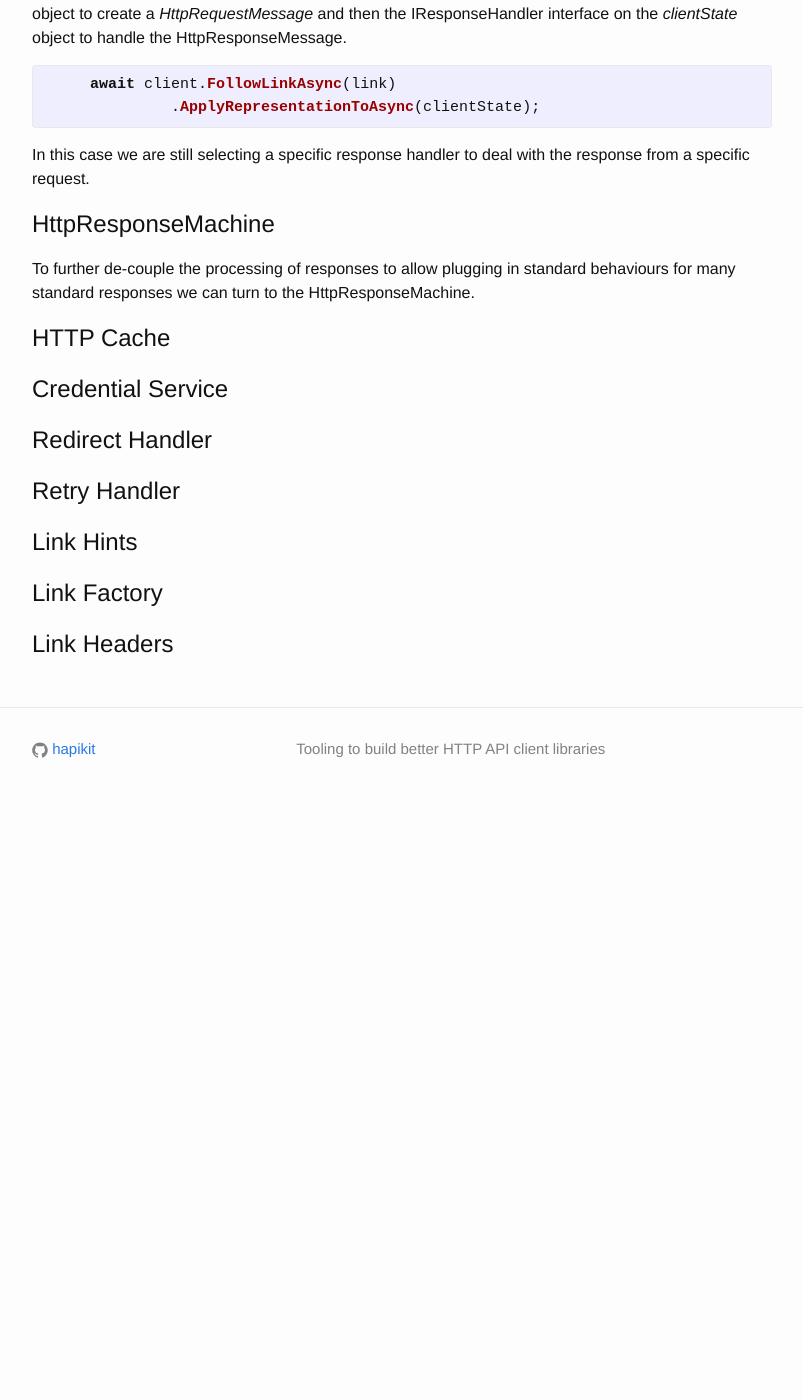
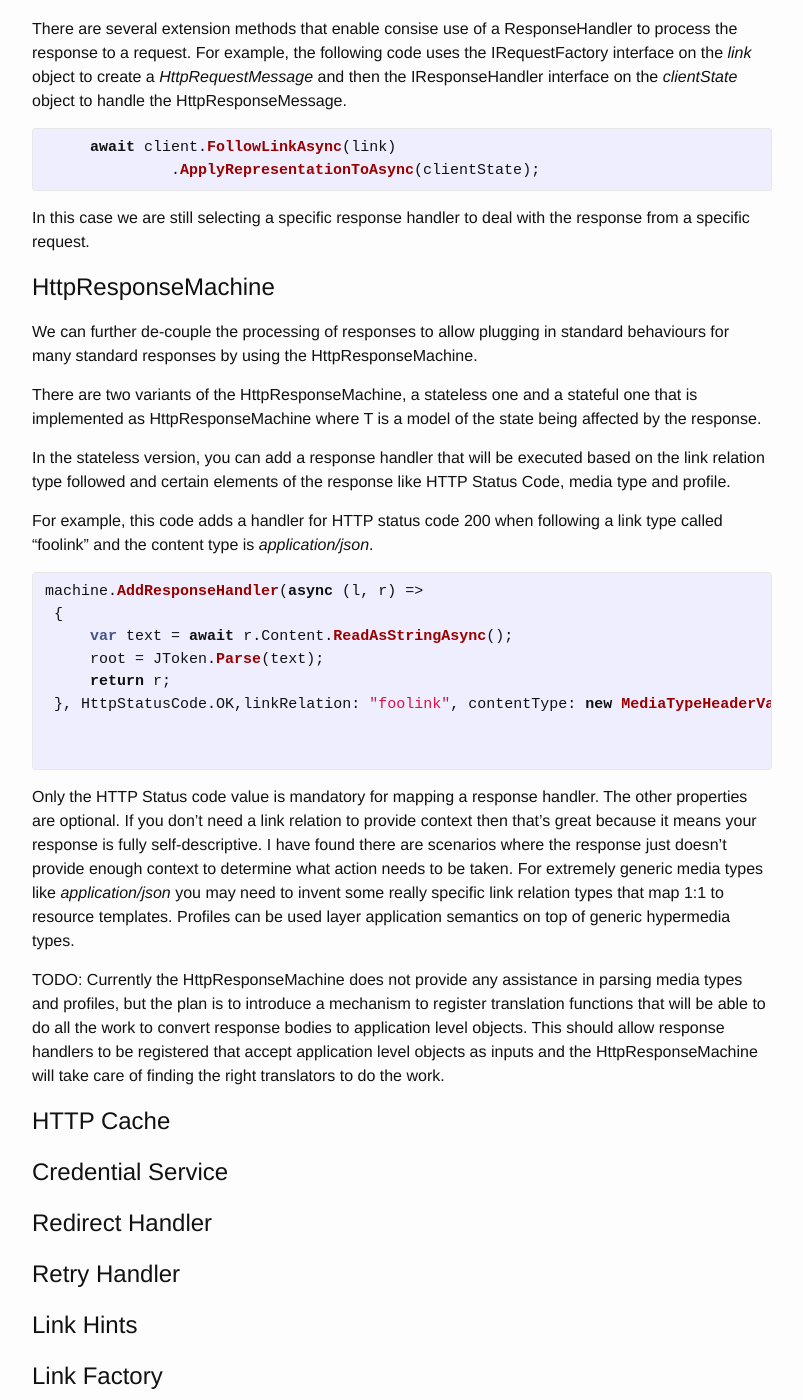
Before and after one commit to hapikit/hapikit.github.io, a Jekyll site: the page built from tools.md, in a window 1280 px wide and 1400 px high, scrolled down 2753 px. Shown: the whole window, without its empty margins (238-1041 px from the left). Built offline with Jekyll 4.4.1, drawn with Linux system fonts in a browser that asks for light colours; before the commit the page ends 3574 px from its top, so only the background shows below that; some of the changed text lies outside the part shown.

Commit message:
Added description of HttpResponseMachine

```diff
--- a/tools.md
+++ b/tools.md
@@ -64,7 +64,7 @@ namespace haveibeenpwnd.net.hapisdk
 
 {% endhighlight %}
 
-
+The Link class itself does not actually build the HTTP request, it holds a chain of RequestBuilders that do all the work.
 
 ## RequestBuilder
 RequestBuilder is an implementation of the [chain of responsibility pattern](https://en.wikipedia.org/wiki/Chain-of-responsibility_pattern) for allowing link classes to compose the construction behaviour of request messages.  Usually the construction of HTTP header values are independent from each other and frequently applicable to multiple link types.  Encapsulating the behaviour in chainable RequestBuilder classes allows the code to be isolated and reused.
@@ -115,7 +115,29 @@ There are several extension methods that enable consise use of a ResponseHandler
 In this case we are still selecting a specific response handler to deal with the response from a specific request.
 
 ## HttpResponseMachine
-To further de-couple the processing of responses to allow plugging in standard behaviours for many standard responses we can turn to the HttpResponseMachine.
+We can further de-couple the processing of responses to allow plugging in standard behaviours for many standard responses by using the HttpResponseMachine.
+
+There are two variants of the HttpResponseMachine, a stateless one and a stateful one that is implemented as HttpResponseMachine<T> where T is a model of the state being affected by the response.
+
+In the stateless version, you can add a response handler that will be executed based on the link relation type followed and certain elements of the response like HTTP Status Code, media type and profile.
+
+For example, this code adds a handler for HTTP status code 200 when following a link type called "foolink" and the content type is _application/json_.
+
+{% highlight csharp %}
+
+machine.AddResponseHandler(async (l, r) =>
+ {
+     var text = await r.Content.ReadAsStringAsync();
+     root = JToken.Parse(text);
+     return r;
+ }, HttpStatusCode.OK,linkRelation: "foolink", contentType: new MediaTypeHeaderValue("application/json"), profile: null);
+
+ {% endhighlight %}
+
+Only the HTTP Status code value is mandatory for mapping a response handler.  The other properties are optional. If you don't need a link relation to provide context then that's great because it means your response is fully self-descriptive.  I have found there are scenarios where the response just doesn't provide enough context to determine what action needs to be taken.
+For extremely generic media types like _application/json_ you may need to invent some really specific link relation types that map 1:1 to resource templates. Profiles can be used layer application semantics on top of generic hypermedia types.
+
+TODO:  Currently the HttpResponseMachine does not provide any assistance in parsing media types and profiles, but the plan is to introduce a mechanism to register translation functions that will be able to do all the work to convert response bodies to application level objects.  This should allow response handlers to be registered that accept application level objects as inputs and the HttpResponseMachine will take care of finding the right translators to do the work.
 
 
 ## HTTP Cache
```
